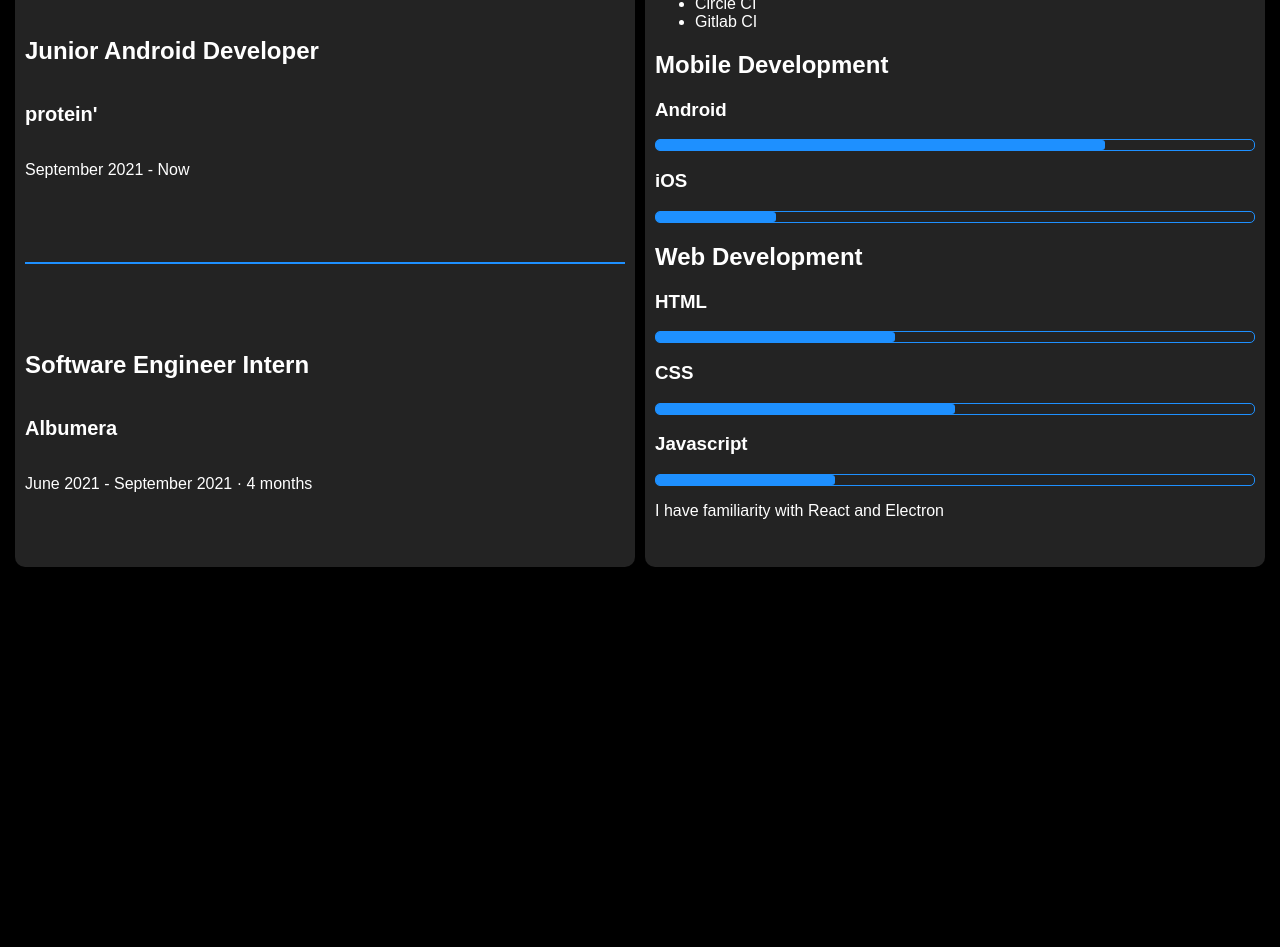
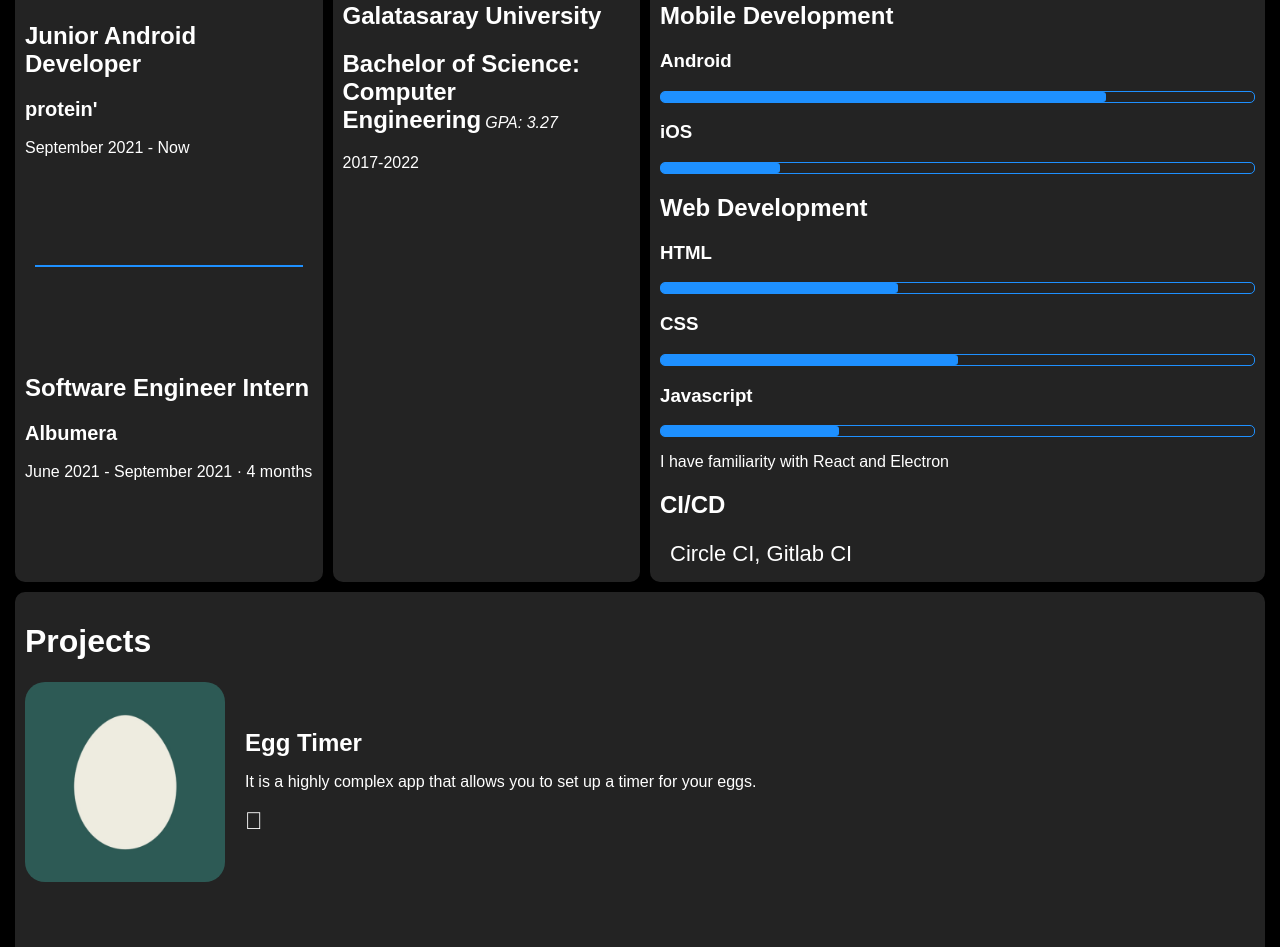
Before and after one commit to tarikyasar/tarikyasar, a plain HTML site: page index.html in a window 1280 px wide. Shown: the part 534-1481 px from the top of the page. Before the commit the page ends 1111 px from the top, so only its background shows below. Drawn offline with Linux system fonts and the light colour scheme.

Commit message:
Add projects and education section
Style changes

```diff
--- a/index.html
+++ b/index.html
@@ -47,7 +47,7 @@
         ></a>
       </div>
       <div class="information-section">
-        <div class="experiences-section">
+        <div class="experiences-section section">
           <h1>Experiences</h1>
           <div class="experiences">
             <div class="experience">
@@ -69,15 +69,21 @@
             </div>
           </div>
         </div>
-        <div class="skills-section">
+        <div class="education-section section">
+          <h1>Education</h1>
+          <div class="education">
+            <h2>Galatasaray University</h2>
+            <h2>
+              Bachelor of Science: Computer Engineering<span class="gpa"
+                >GPA: 3.27</span
+              >
+            </h2>
+            <p>2017-2022</p>
+          </div>
+        </div>
+        <div class="skills-section section">
           <div class="skills">
-            <div class="skill">
-              <h2>CI/CD</h2>
-              <ul>
-                <li>Circle CI</li>
-                <li>Gitlab CI</li>
-              </ul>
-            </div>
+            <h1>Skills</h1>
             <div class="skill">
               <h2>Mobile Development</h2>
               <h3>Android</h3>
@@ -105,6 +111,39 @@
               </div>
               <p>I have familiarity with React and Electron</p>
             </div>
+            <div class="skill">
+              <h2>CI/CD</h2>
+              <p class="skill-item">Circle CI, Gitlab CI</p>
+            </div>
+          </div>
+        </div>
+      </div>
+      <div class="information-section">
+        <div class="projects-section section">
+          <div class="projects">
+            <h1>Projects</h1>
+            <div class="project">
+              <img
+                src="./images/egg_timer_app_icon.png"
+                alt=""
+                srcset=""
+                class="project-image"
+              />
+              <div class="project-description">
+                <h2>Egg Timer</h2>
+                <p>
+                  It is a highly complex app that allows you to set up a timer
+                  for your eggs.
+                </p>
+                <a
+                  class="fa-brands fa-github project-link egg-timer"
+                  href="https://github.com/tarikyasar/android-egg-timer.git"
+                  target="_blank"
+                ></a>
+              </div>
+            </div>
+            <div class="project"></div>
+            <div class="project"></div>
           </div>
         </div>
       </div>
--- a/styles/informationStyles.css
+++ b/styles/informationStyles.css
@@ -1,20 +1,17 @@
 /* Informations */
 .information-section {
-  height: 640px;
+  height: 660px;
+  display: flex;
 }
 
-.information-section > div {
-  width: 50%;
-  height: 100%;
-  margin: 5px;
+.section {
   background-color: #232323;
   border-radius: 10px;
+  margin: 0px 5px;
 }
 
-/* Experiences Section */
-
 .experiences-section {
-  height: 100%;
+  flex: 1;
 }
 
 .experiences-section h1 {
@@ -25,6 +22,8 @@
   height: 80%;
   display: flex;
   flex-direction: column;
+  margin: 10px;
+  justify-content: center;
 }
 
 .experiences div {
@@ -32,10 +31,7 @@
 }
 
 .experience {
-  margin: 10px;
-  display: flex;
   flex-direction: column;
-  justify-content: center;
 }
 
 .experience a {
@@ -49,8 +45,32 @@
   color: dodgerblue;
 }
 
+/* Education Section */
+
+.education-section {
+  flex: 1;
+}
+
+.education-section h1 {
+  margin-left: 10px;
+}
+
+.education {
+  margin: 10px;
+}
+
+.gpa {
+  font-size: 16px;
+  margin-left: 4px;
+  font-style: italic;
+  font-weight: 100;
+}
+
 /* Skills Section */
 
+.skills-section {
+  flex: 2;
+}
 .skills {
   margin: 10px;
 }
@@ -85,3 +105,44 @@
 .skill-level-bar.js {
   width: 30%;
 }
+
+.skill-item {
+  padding-left: 10px;
+  font-size: 22px;
+}
+
+/* Projects Section */
+
+.projects-section {
+  display: flex;
+  flex: 1;
+  flex-direction: column;
+}
+
+.projects {
+  margin: 10px;
+}
+
+.project {
+  display: flex;
+}
+
+.project-image {
+  width: 200px;
+  height: 200px;
+  border-radius: 20px;
+}
+
+.project-description {
+  margin: auto;
+  margin-left: 20px;
+}
+
+.project-description h2 {
+  margin: 0;
+  padding: 0;
+}
+
+.egg-timer:hover {
+  color: #2d5a55;
+}
```
Also changed, not shown: images/egg_timer_app_icon.png (added).
